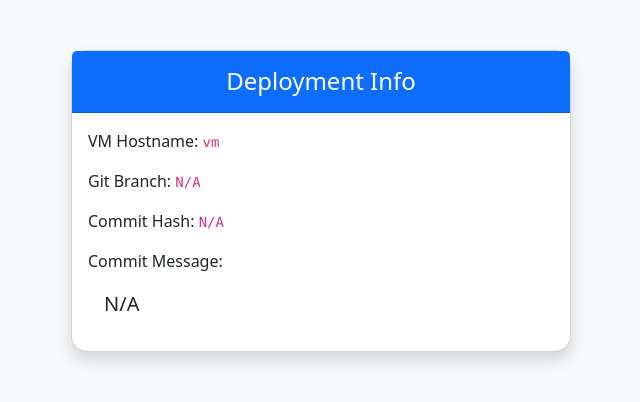
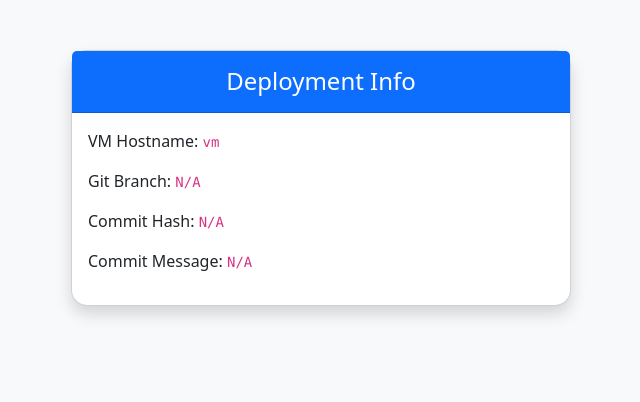
Before and after one commit to imnasim31415/vm-web-app, a Flask app: page / in a window 1280 px wide. Shown: the top 402 px of the page, without its empty margins (319-959 px from the left). Run offline with Flask 3, Linux system fonts and the light colour scheme.

Commit message:
commit msg upated

```diff
--- a/templates/index.html
+++ b/templates/index.html
@@ -50,10 +50,10 @@
             <span class="label">Commit Hash:</span>
             <code>{{ git_info.commit }}</code>
           </p>
-          <p><span class="label">Commit Message:</span></p>
-          <blockquote class="blockquote ms-3">
-            {{ git_info.message }}
-          </blockquote>
+          <p>
+            <span class="label">Commit Message:</span>
+            <code>{{ git_info.message }}</code>
+          </p>
         </div>
       </div>
     </div>
```
